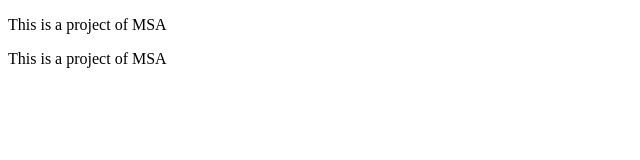
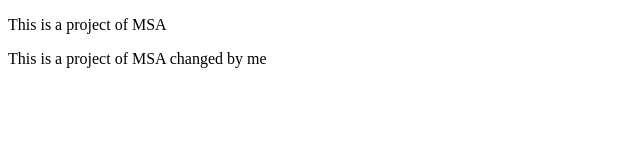
Before and after one commit to kongjieyu/my-awesome-app, a plain HTML site: page index.html in a window 1280 px wide. Shown: the full height of the page, 0-640 px from the left. Drawn offline with Linux system fonts and the light colour scheme.

Commit message:
change by me

```diff
--- a/index.html
+++ b/index.html
@@ -8,6 +8,6 @@
 </head>
 <body>
     <p>This is a project of MSA</p>
-    <p>This is a project of MSA</p>
+    <p>This is a project of MSA changed by me</p>
 </body>
 </html>
```
